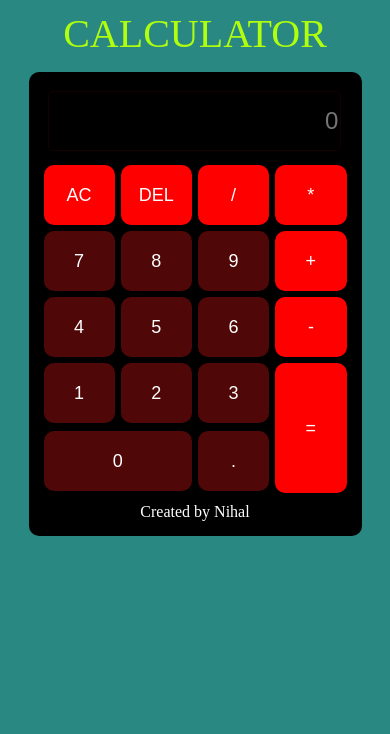
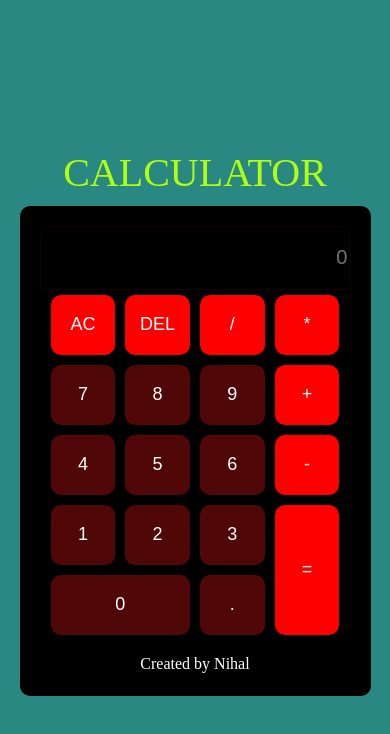
Before and after one commit to Nihalchaudhary101120/calculator, a plain HTML site: page index.html in a window 390 px wide. Drawn offline with Linux system fonts and the light colour scheme.

Commit message:
Update styles for various elements in style.css

```diff
--- a/style.css
+++ b/style.css
@@ -9,9 +9,9 @@ body {
 }
 
 .cal {
-    font-size: 60px;
+    font-size: 80px;
     color: rgb(175, 255, 15);
-    margin-bottom: 15px;
+    margin-bottom: 10px;
     text-align: center;
 }
 
@@ -20,33 +20,36 @@ body {
     height: 600px;
     background-color: rgb(0, 0, 0);
     border-radius: 10px;
+    display: flex;
+    flex-direction: column;
+    align-items: center;
+    justify-content: flex-start;
     padding: 10px;
     box-sizing: border-box;
 }
 
 .input1 {
-    width: 97%;
+    width: 95%;
     height: 20%;
-    margin: 4px;
+    margin: 5px;
     color: white;
     background-color: rgb(0, 0, 0);
     border: 1px solid rgb(20, 2, 2);
     text-align: right;
     font-size: 30px;
     border-radius: 5px;
-    box-sizing: border-box;
 }
 
 .buttons {
     display: grid;
     grid-template-columns: repeat(4, 1fr);
-    gap: 8px;
-    margin: 10px;
+    gap: 10px;
+    width: 90%;
+    margin-bottom: 10px;
 }
 
 button {
-    width: 100%;
-    height: 80px;
+    height: 70px;
     background-color: rgb(80, 7, 7);
     color: white;
     border: none;
@@ -55,40 +58,36 @@ button {
     cursor: pointer;
 }
 
-button:hover {
-    opacity: 0.8;
+button:active {
+    transform: scale(0.95);
+}
+
+.ac1 {
+    background-color: rgb(255, 0, 0);
 }
 
 .equalto {
     grid-row: span 2;
-    height: 165px;
+    height: 150px;
 }
 
 .zero {
    grid-column: span 2;
 }
 
-.ac1 {
-    background-color: rgb(255, 0, 0);
-}
 
 .foot {
     color: #ffffff;
-    font-size: 20px;
+    font-size: 18px;
     text-align: center;
-    margin-top: 10px;
+    margin-top: auto;
+    margin-bottom: 8px;
 }
 
 
-@media (max-width: 600px) {
-    body {
-        height: auto;
-        padding: 10px;
-    }
-
+@media (max-width: 480px) {
     .cal {
         font-size: 40px;
-        padding-right: 0;
     }
 
     .badadiv {
@@ -98,14 +97,8 @@ button:hover {
     }
 
     .input1 {
-        font-size: 24px;
         height: 60px;
-    }
-
-    .buttons {
-        grid-template-columns: repeat(4, 1fr);
-        gap: 6px;
-        margin: 10px 0;
+        font-size: 20px;
     }
 
     button {
```
Lines whose indentation alone changed are shown as unchanged.
